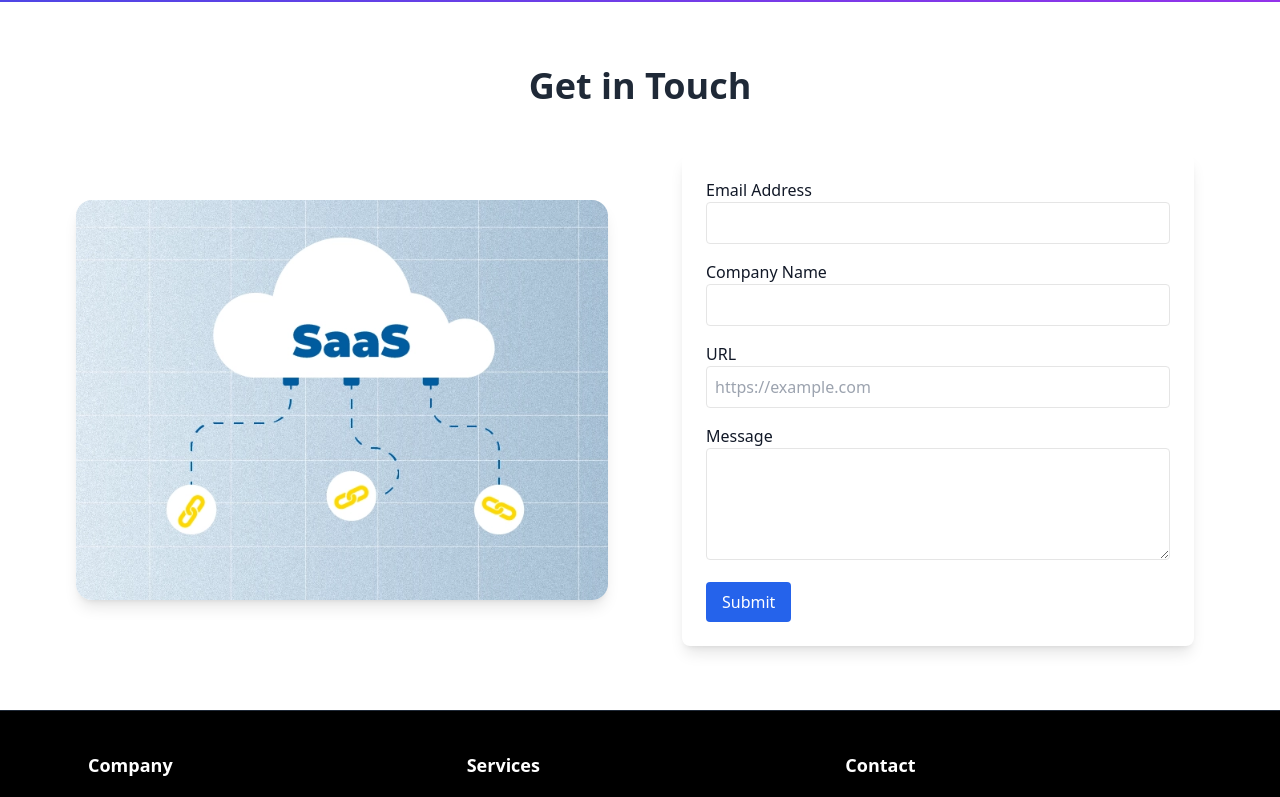
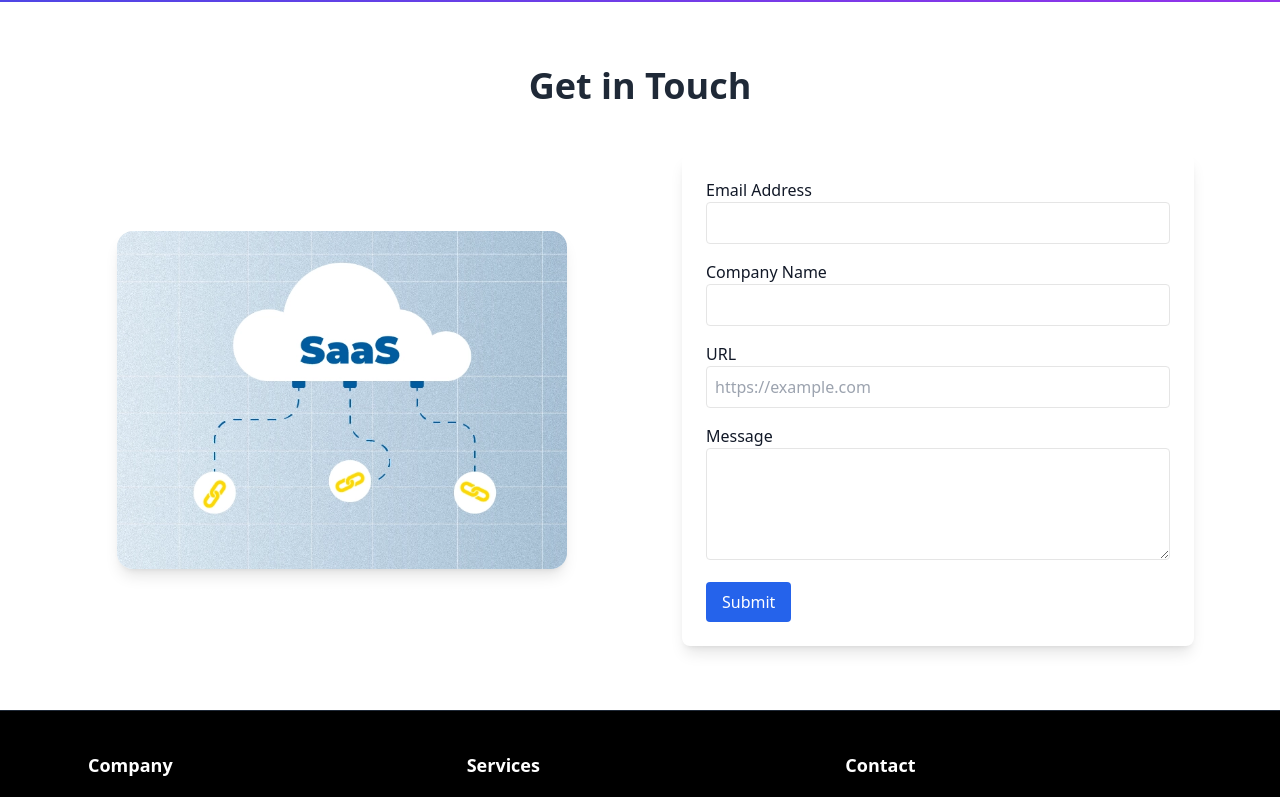
Before and after one commit to UsmanAfroz/Seo-App, a Next.js app: page /contact in a window 1280 px wide. Shown: the part 490-1287 px from the top of the page. Built offline with nearby package versions, Linux system fonts and the light colour scheme.

Commit message:
image warning

```diff
--- a/src/app/contact/page.tsx
+++ b/src/app/contact/page.tsx
@@ -1,6 +1,7 @@
 "use client";
 import { motion } from "framer-motion";
 import ContactForm from "../components/contactForm"; // adjust path if needed
+import Image from "next/image";
 
 export default function ContactPage() {
   return (
@@ -41,9 +42,11 @@ export default function ContactPage() {
           <div className="grid grid-cols-1 lg:grid-cols-2 gap-10 items-center">
             {/* Left Image Section */}
             <div className="flex justify-center">
-              <img
+              <Image
                 src="/seo001.png" // <-- replace with your image path
                 alt="Contact Illustration"
+                width={450}
+                            height={450}
                 className="rounded-2xl shadow-lg max-h-[400px] object-cover"
               />
             </div>
--- a/src/app/page.tsx
+++ b/src/app/page.tsx
@@ -17,8 +17,6 @@ export default function Home() {
       <BrandMentions />
       <CTA />
 
-
-
     </div>
   );
 }
```
